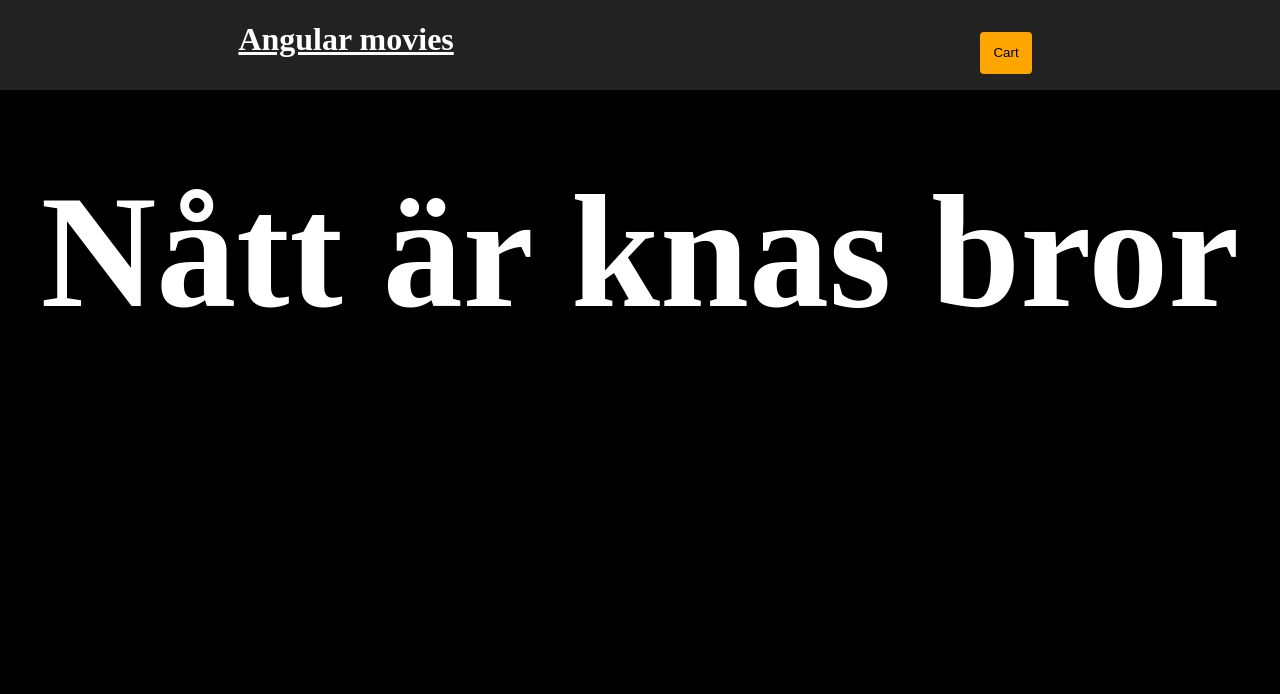
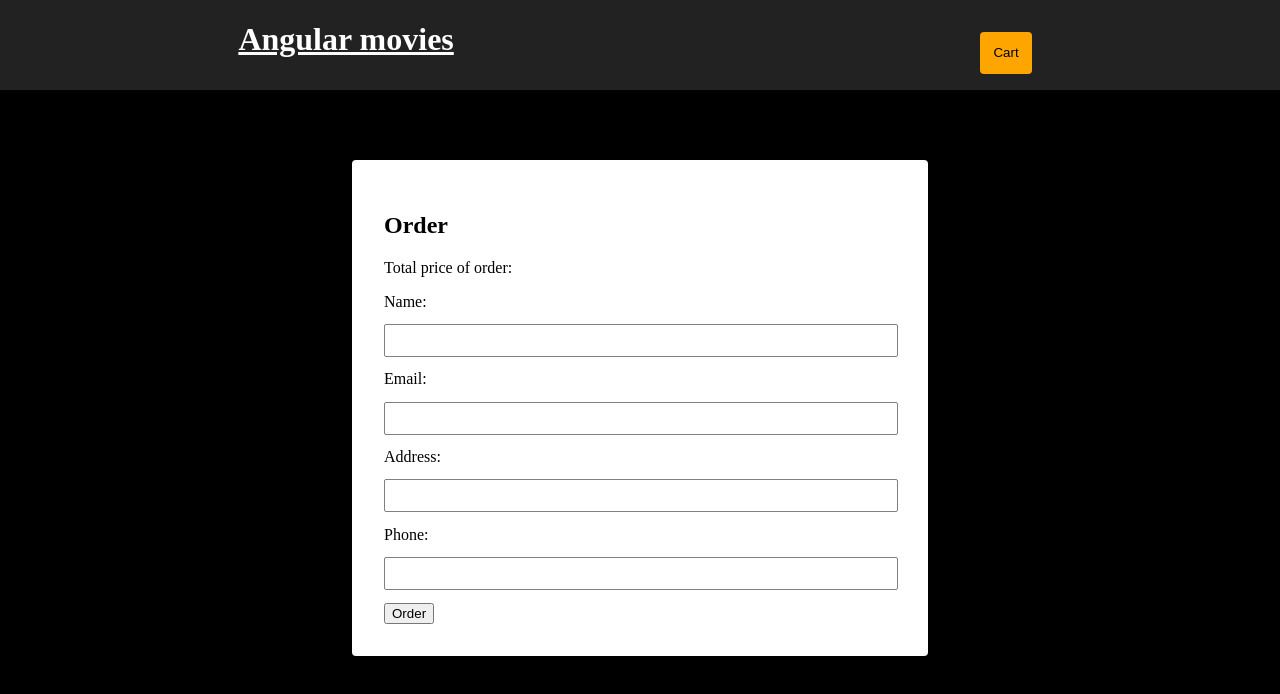
Before and after one commit to jakobedeus/webbshop, an Angular app: page /checkout in a window 1280 px wide. Shown: the top 694 px of the page. Built offline with nearby package versions, Linux system fonts and the light colour scheme.

Commit message:
working on multpilying amout with price on checkout

```diff
--- a/src/app/app-routing.module.ts
+++ b/src/app/app-routing.module.ts
@@ -3,9 +3,11 @@ import { Routes, RouterModule } from '@angular/router';
 import { MainComponent } from './main/main.component';
 import { PageNotFoundComponent } from './page-not-found/page-not-found.component';
 import { MoviesComponent } from './movies/movies.component';
+import { CheckoutComponent } from './checkout/checkout.component';
 
 const routes: Routes = [
   { path: '', component: MainComponent },
+  { path: 'checkout', component: CheckoutComponent },
   { path: 'movies/:id', component: MoviesComponent },
   { path: '**', component: PageNotFoundComponent }
 
--- a/src/app/app.module.ts
+++ b/src/app/app.module.ts
@@ -15,6 +15,7 @@ import { PageNotFoundComponent } from './page-not-found/page-not-found.component
 import { MoviesComponent } from './movies/movies.component';
 import { ShowCartComponent } from './show-cart/show-cart.component';
 import { CartPresentationComponent } from './cart-presentation/cart-presentation.component';
+import { CheckoutComponent } from './checkout/checkout.component';
 
 
 @NgModule({
@@ -28,6 +29,7 @@ import { CartPresentationComponent } from './cart-presentation/cart-presentation
     MoviesComponent,
     ShowCartComponent,
     CartPresentationComponent,
+    CheckoutComponent,
   ],
   imports: [
     BrowserModule,
--- /dev/null
+++ b/src/app/checkout/checkout.component.css
@@ -0,0 +1,21 @@
+div {
+    color:black;
+    background: white;
+    width: 40%;
+    margin: 20vh auto 0 auto;
+    padding: 2em;
+    border-radius: 4px;
+}
+
+form {
+    width: 100%;
+
+}
+
+input {
+    width: 100%;
+    margin: 1em 0;
+    padding: 8px 0;
+    border-radius: 2px;
+    border: 1px solid gray;
+}
--- /dev/null
+++ b/src/app/checkout/checkout.component.html
@@ -0,0 +1,32 @@
+<div class="order">
+
+  <h2>Order</h2>
+
+  <ul *ngFor="let item of cartItems">
+    <li>{{ item.movie.name }} x {{ item.amount }} = {{ item.totalPrice }}</li>
+
+  </ul>
+
+  <p>Total price of order: </p>
+
+  <form action="">
+      <label for="name">Name: </label>
+      <input type="text" id="name">
+
+      <label for="email">Email: </label>
+      <input type="email" id="email">
+
+      <label for="address">Address: </label>
+      <input type="text" id="address">
+
+      <label for="phone">Phone: </label>
+      <input type="number" id="phone">
+    </form>
+
+  <button>Order</button>
+
+  <div *ngFor="let price of totalPrice">
+    {{ price }}
+  </div>
+
+</div>
--- /dev/null
+++ b/src/app/checkout/checkout.component.ts
@@ -0,0 +1,23 @@
+import { Component, OnInit } from '@angular/core';
+import { ICart } from '../interface/ICart';
+
+@Component({
+  selector: 'app-checkout',
+  templateUrl: './checkout.component.html',
+  styleUrls: ['./checkout.component.css']
+})
+export class CheckoutComponent implements OnInit {
+
+  constructor() { }
+
+  cartItems: ICart[] = [];
+
+  totalPrice: number;
+
+  ngOnInit() {
+    this.cartItems = JSON.parse(localStorage.getItem("cart"));
+
+
+  }
+
+}
--- a/src/app/interface/ICart.ts
+++ b/src/app/interface/ICart.ts
@@ -3,4 +3,5 @@ import { IMovie } from './IMovies';
 export interface ICart {
     movie: IMovie;
     amount: number;
+    totalprice: number;
 }
--- a/src/app/show-cart/show-cart.component.css
+++ b/src/app/show-cart/show-cart.component.css
@@ -1,3 +1,8 @@
-button {
+#cartBtn {
     cursor: pointer;
+    display: none;
 }
+
+.showEmptyCartBtn {
+    display: block !important;
+}
--- a/src/app/show-cart/show-cart.component.html
+++ b/src/app/show-cart/show-cart.component.html
@@ -1,5 +1,8 @@
 <p>My movie cart</p>
+
+<a routerLink="/checkout">
 <button id="pay">Pay</button>
+</a>
 <br />
 
 <div *ngFor="let cartItem of cartItems">
@@ -9,4 +12,7 @@
 
 </div>
 
+
+<button id="cartBtn" (click)="emptyCart()">Empty cart</button>
+
 <!-- <app-cart-presentation [cartItem]="cartItem" *ngFor="let cartItem of cartItems"></app-cart-presentation> -->
--- a/src/app/show-cart/show-cart.component.ts
+++ b/src/app/show-cart/show-cart.component.ts
@@ -20,9 +20,15 @@ export class ShowCartComponent implements OnInit {
       cartItems => {
         this.addToCart(cartItems)
       })
+
+      if( localStorage.getItem("cart") !== null) {
+        this.getCartFromStorage(this.cartItems);
+        document.getElementById("cartBtn").classList.add("showEmptyCartBtn");
+      }
+
   }
 
-  // totalPrice: number;
+  totalPrice: any;
 
   addToCart(movieToAdd: IMovie) {
 
@@ -31,22 +37,23 @@ export class ShowCartComponent implements OnInit {
     for (let i = 0; i < this.cartItems.length; i++) {
 
       if (movieToAdd.id === this.cartItems[i].movie.id) {
+        this.cartItems[i].amount++;
 
-        this.cartItems[i].amount++;
-        // this.totalPrice = movieToAdd.price * this.cartItems[i].amount;
-        localStorage.setItem("cart", JSON.stringify(this.cartItems));
 
+        this.totalPrice = movieToAdd.price * this.cartItems[i].amount;
+
+        // console.log(this.totalPrice);
+        // this.cartItems.push({ movie: movieToAdd, amount: 1, totalprice: this.totalPrice });
+        this.addToCartFromStorage(this.cartItems);
         addedMovie = true;
       }
     }
 
     if (addedMovie === false) {
-
-      this.cartItems.push({ movie: movieToAdd, amount: 1 });
-      localStorage.setItem("cart", JSON.stringify(this.cartItems));
+      this.cartItems.push({ movie: movieToAdd, amount: 1, totalprice: movieToAdd.price });
+      this.addToCartFromStorage(this.cartItems);
     }
   }
-
 
   removeFromCart(movieToRemove: IMovie) {
 
@@ -54,19 +61,31 @@ export class ShowCartComponent implements OnInit {
 
       if (movieToRemove.id === this.cartItems[i].movie.id) {
         if (this.cartItems[i].amount > 1) {
-
           this.cartItems[i].amount--;
+          this.addToCartFromStorage(this.cartItems);
           // this.totalPrice = movieToRemove.price * this.cartItems[i].amount;
-          localStorage.setItem("cart", JSON.stringify(this.cartItems));
-
         } else {
-          this.cartItems.splice(i, 1)
-          localStorage.setItem("cart", JSON.stringify(this.cartItems));
+          this.cartItems.splice(i, 1);
+          this.addToCartFromStorage(this.cartItems);
         }
       }
+    }
+  }
 
+  emptyCart() {
+
+    if( localStorage.getItem("cart") !== null) {
+      this.cartItems.splice(0, this.cartItems.length);
+      this.addToCartFromStorage(this.cartItems);
     }
+  }
 
+  addToCartFromStorage(cartItems) {
+    localStorage.setItem("cart", JSON.stringify(this.cartItems));
+  }
+
+  getCartFromStorage(cartItems) {
+    this.cartItems = JSON.parse(localStorage.getItem("cart"));
   }
 
 }
--- a/src/app/show-products/show-products.component.ts
+++ b/src/app/show-products/show-products.component.ts
@@ -26,10 +26,10 @@ export class ShowProductsComponent implements OnInit {
   //   console.log(x);
   // }
 
-  cat5: true;
-  cat6: true;
-  cat7: true;
-  cat8: true;
+  // cat5: true;
+  // cat6: true;
+  // cat7: true;
+  // cat8: true;
 
 
   loopCategory(event) {
```
Also changed, not shown: 1 other file (tests, documents, lock files or other folders).
